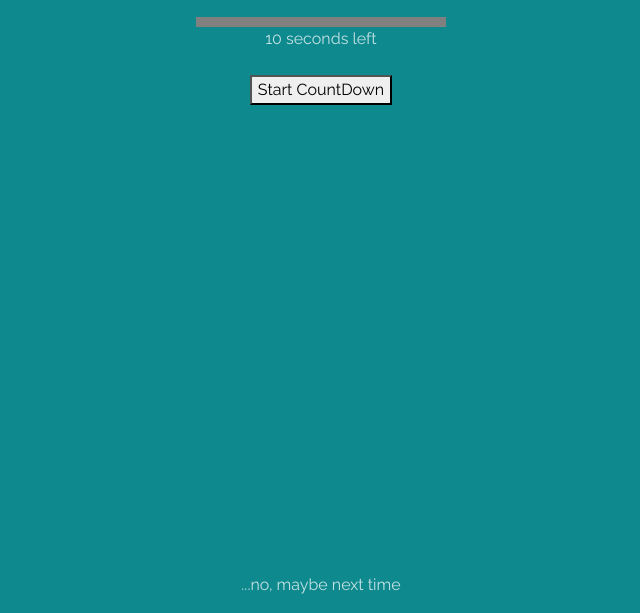
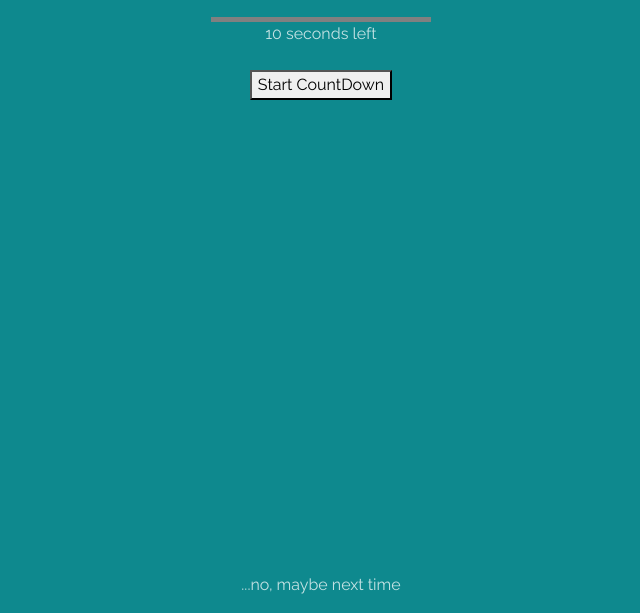
Before and after one commit to hanbanana/stretch-break-time, a website: page assets/index.html in a window 1280 px wide. Shown: the part 187-800 px from the top of the page, without its empty margins (319-959 px from the left). Drawn offline with nearby package versions, Linux system fonts and the light colour scheme.

Commit message:
add file4

```diff
--- a/assets/app.js
+++ b/assets/app.js
@@ -8,7 +8,7 @@ $(document).ready(function () {
     var width = 100;
     var id = setInterval(frame, 100);
     function frame() {
-      if (width <= 100) {
+      if (width <= 220) {
             width--;
         elem.style.width = width + '%';
         // elem.innerHTML = 100 - width  + '%';
--- a/assets/style.css
+++ b/assets/style.css
@@ -14,11 +14,11 @@
  }
 
  #myBar1 {
-  width: 250px;
+  width: 220px;
   background-color: rgb(4, 91, 95);
   margin-left: auto;
   margin-right: auto;
-  height: 10px;
+  height: 5px;
 }
 
  #myProgress {
@@ -28,7 +28,7 @@
   text-align: center;
   line-height: 30px;
   color: white;
-  height: 10px;
+  height: 5px;
 }
 
 #footerLink {
```
